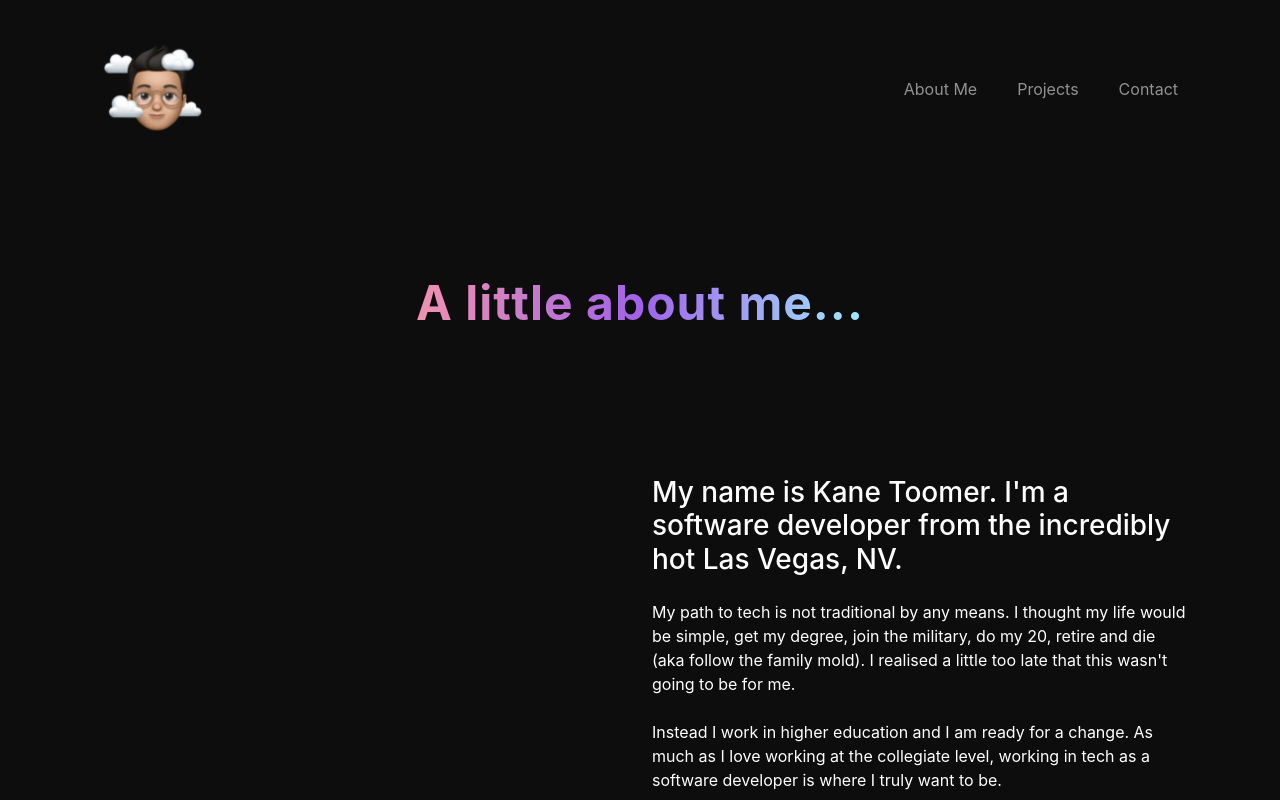
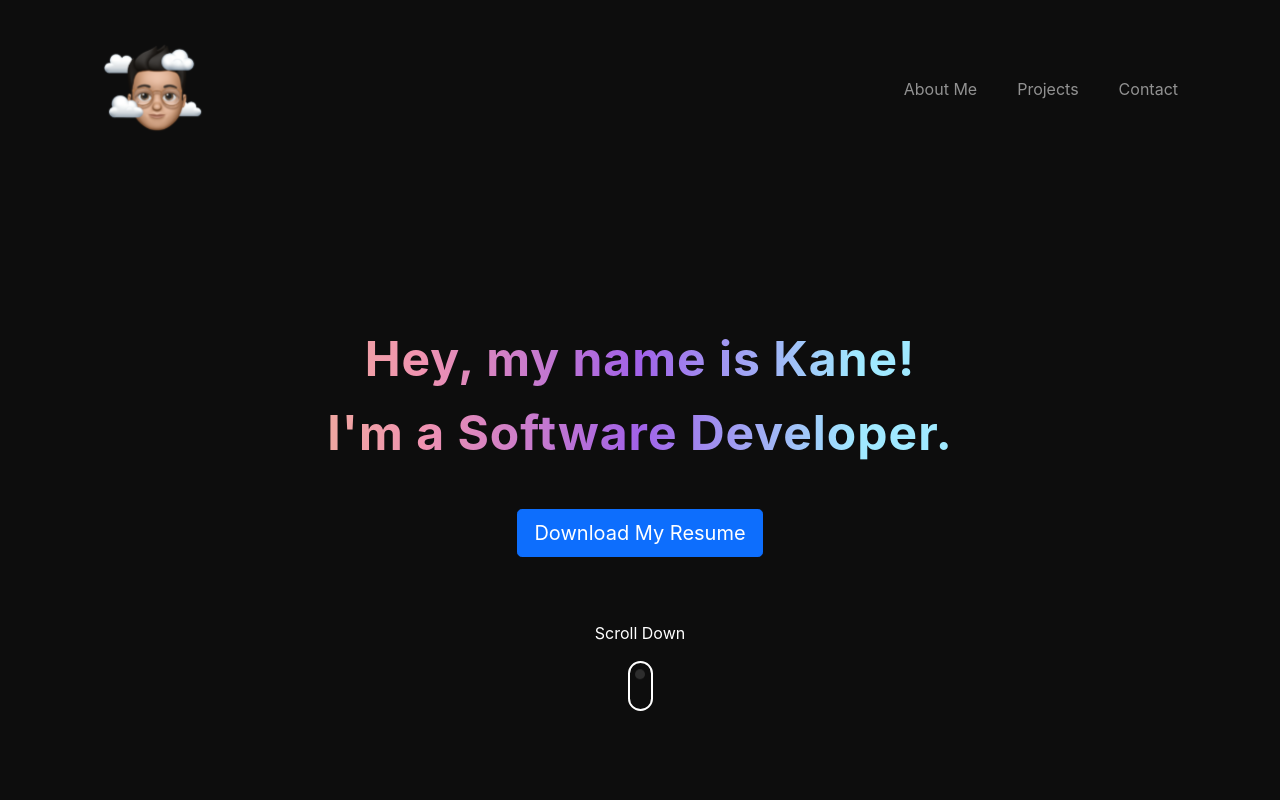
Before and after one commit to kane-toomer/portfolio, a React (Create React App) app: page / in a window 1280 px wide. Shown: the top 800 px of the page. Built offline with nearby package versions, Linux system fonts and the light colour scheme.

Commit message:
simple commit

```diff
--- a/src/App.js
+++ b/src/App.js
@@ -4,7 +4,7 @@ import About from './components/About/about';
 function App() {
   return (
     <div className="App">
-      <About />
+      <Home />
     </div>
   );
 }
```
